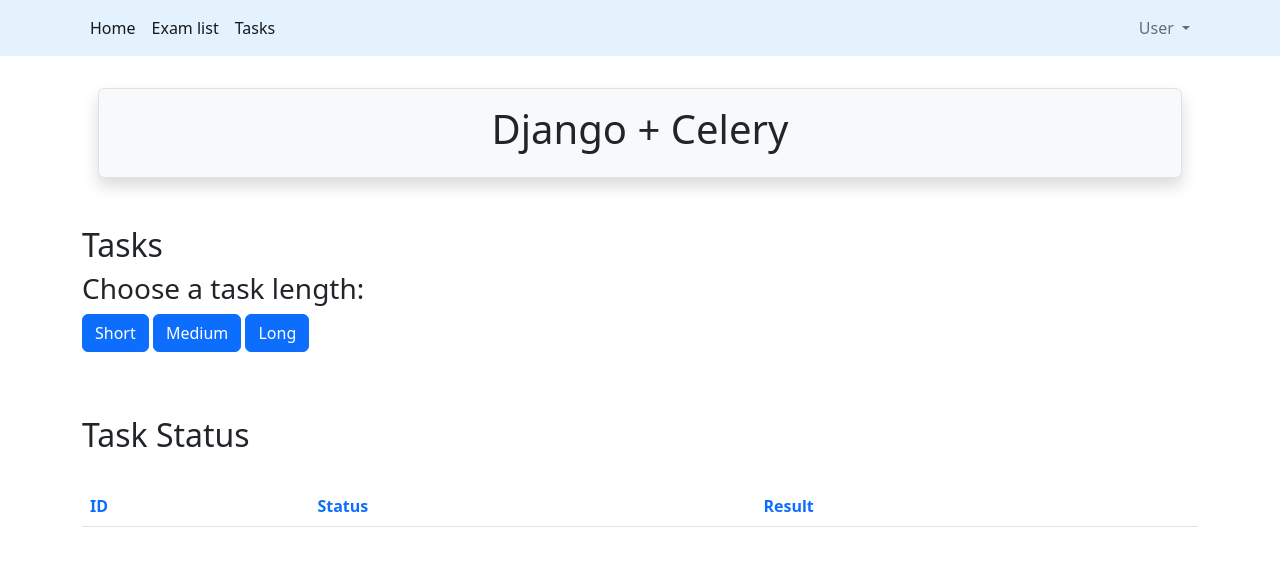
After one commit to AleksandrPetkov/quiz_hw, a Django app: page /home/ in a window 1280 px wide. The commit adds this page. Shown: the top 566 px of the page. Run offline with Django 4.2, Linux system fonts and the light colour scheme; lists and menus that the app fills with data are empty; parts of the project's set-up code (start-up, migrations or seed data) failed here and were passed over; some libraries are stand-ins or nearby versions.

Commit message:
add class work

```diff
--- a/requirements.txt
+++ b/requirements.txt
@@ -6,3 +6,4 @@ python-dotenv
 psycopg2
 gunicorn
 prettytable
+redis==4.5.4
--- a/src/core/urls.py
+++ b/src/core/urls.py
@@ -18,13 +18,20 @@ from django.conf.urls.static import static
 from django.contrib import admin
 from django.urls import include, path
 from django.views.generic import TemplateView
+#from django.views.decorators.cache import cache_page
+
+from long_task.views import home, get_status, run_task
 
 urlpatterns = [
     path('admin/', admin.site.urls),
     path('', TemplateView.as_view(template_name='index.html'), name='index'),
     path('accounts/', include('accounts.urls')),
     path('accounts/', include('django.contrib.auth.urls')),
-    path('quiz/', include('quiz.urls'))
+    path('quiz/', include('quiz.urls')),
+    path('home/', home, name='task_home'),
+    # path('home/', cache_page(30)(home), name='task_home'),
+    path('tasks/<task_id>/', get_status, name='get_status'),
+    path('tasks/', run_task, name='run_task'),
 ]
 
 if settings.DEBUG:
--- /dev/null
+++ b/src/long_task/apps.py
@@ -0,0 +1,6 @@
+from django.apps import AppConfig
+
+
+class LongTaskConfig(AppConfig):
+    default_auto_field = 'django.db.models.BigAutoField'
+    name = 'long_task'
--- /dev/null
+++ b/src/long_task/static/main.js
@@ -0,0 +1,59 @@
+$(document).ready(() => {
+   console.log('Status Check!');
+});
+
+$('.btn').on('click', function () {
+    $.ajax({
+        url: '/tasks/',
+        data: { type: $(this).data('type') },
+        method: 'POST',
+    })
+        .done((res) => {
+            getStatus(res.task_id);
+        })
+        .fail((err) => {
+            console.log(err);
+        });
+});
+
+function getStatus(taskId) {
+    $.ajax({
+        url: `/tasks/${taskId}/`,
+        method: 'GET'
+    })
+        .done((res) => {
+            let html_status = ``;
+            let html_result = ``;
+            if (res.task_status === 'SUCCESS') {
+                html_status = `<td style="color: green;">${res.task_status}</td>`
+            } else if (res.task_status === 'PENDING') {
+                html_status = `<td style="color: goldenrod;">${res.task_status}</td>`
+            } else {
+                html_status = `<td style="color: red;">${res.task_status}</td>`
+            }
+
+            if (res.task_result === 'True') {
+                html_result = `<td style="font-weight: bold;">Done</td>`
+            } else {
+                html_result = `<td></td>`
+            }
+
+            const html = `
+                <tr>
+                    <td>${res.task_id}</td>
+                    ${html_status}
+                    ${html_result}
+                </tr>`
+            $('#tasks').prepend(html);
+
+            // const taskStatus = res.task_status;
+
+            if (res.task_status === 'SUCCESS' || res.task_status === 'FAILURE') return false;
+            setTimeout(function () {
+                getStatus(res.task_id);
+            }, 1000);
+        })
+        .fail((err) => {
+            console.log(err)
+        });
+}
--- /dev/null
+++ b/src/long_task/templates/long_task/home.html
@@ -0,0 +1,50 @@
+{% extends 'base.html' %}
+
+{% load static cache %}
+
+
+{% block title %}
+    Django + Celery
+{% endblock %}
+
+{% block header %}
+    Django + Celery
+{% endblock %}
+
+{% block content %}
+<div class="column is-two-thirds">
+    {% cache 30 btn-block %}
+    <div>
+        <h2 class="title is-2">Tasks</h2>
+        <h3>Choose a task length:</h3>
+        <div class="field is-grouped">
+            <p class="control">
+                <button class="btn btn-primary" data-type="1">Short</button>
+                <button class="btn btn-primary" data-type="2">Medium</button>
+                <button class="btn btn-primary" data-type="3">Long</button>
+            </p>
+        </div>
+    </div>
+    {% endcache %}
+    <br><br>
+    <div>
+        <h2 class="title is-2">Task Status</h2>
+        <br>
+        <table class="table is-fullwidth">
+            <thead>
+            <tr class="text-primary">
+                <th>ID</th>
+                <th>Status</th>
+                <th>Result</th>
+            </tr>
+            </thead>
+            <tbody id="tasks">
+            </tbody>
+        </table>
+    </div>
+</div>
+{% endblock %}
+
+{% block js %}
+    <script type="text/javascript" src="{% static 'main.js' %}"></script>
+{% endblock %}
--- /dev/null
+++ b/src/long_task/views.py
@@ -0,0 +1,34 @@
+from celery.result import AsyncResult
+
+from django.http import JsonResponse
+from django.shortcuts import render
+from django.views.decorators.cache import cache_page
+from django.views.decorators.csrf import csrf_exempt
+
+from .my_tasks import create_task
+
+
+@cache_page(timeout=30)
+def home(request):
+    return render(request, 'long_task/home.html')
+
+
+@csrf_exempt
+def run_task(request):
+    if request.method == 'POST':
+        task_type = request.POST.get('type')
+        task = create_task.delay(task_type)
+
+        return JsonResponse({'task_id': task.id}, status=200)
+
+
+def get_status(request, task_id):
+    if request.method == 'GET':
+        response = AsyncResult(task_id)
+        result = {
+            'task_id': task_id,
+            'task_status': response.status,
+            'task_result': '' if response.result is None else str(response.result)
+        }
+
+        return JsonResponse(result, status=200)
--- a/src/templates/includes/header.html
+++ b/src/templates/includes/header.html
@@ -14,9 +14,9 @@
                 <li class="nav-item">
                     <a class="nav-link active" aria-current="page" href="{% url 'quiz:list' %}">Exam list</a>
                 </li>
-{#                <li class="nav-item">#}
-{#                    <a class="nav-link active" aria-current="page" href="{% url 'task_home' %}">Tasks</a>#}
-{#                </li>#}
+                <li class="nav-item">
+                    <a class="nav-link active" aria-current="page" href="{% url 'task_home' %}">Tasks</a>
+                </li>
             </ul>
             {% if request.path %}
 
```
Also changed, not shown: docker-compose.yml (+59 -2 lines), src/core/settings.py (+18 -1 lines), src/long_task/my_tasks.py (added, +9 -0 lines), src/quiz/views.py (+9 -4 lines), src/long_task/__init__.py (added), src/long_task/migrations/__init__.py (added).
